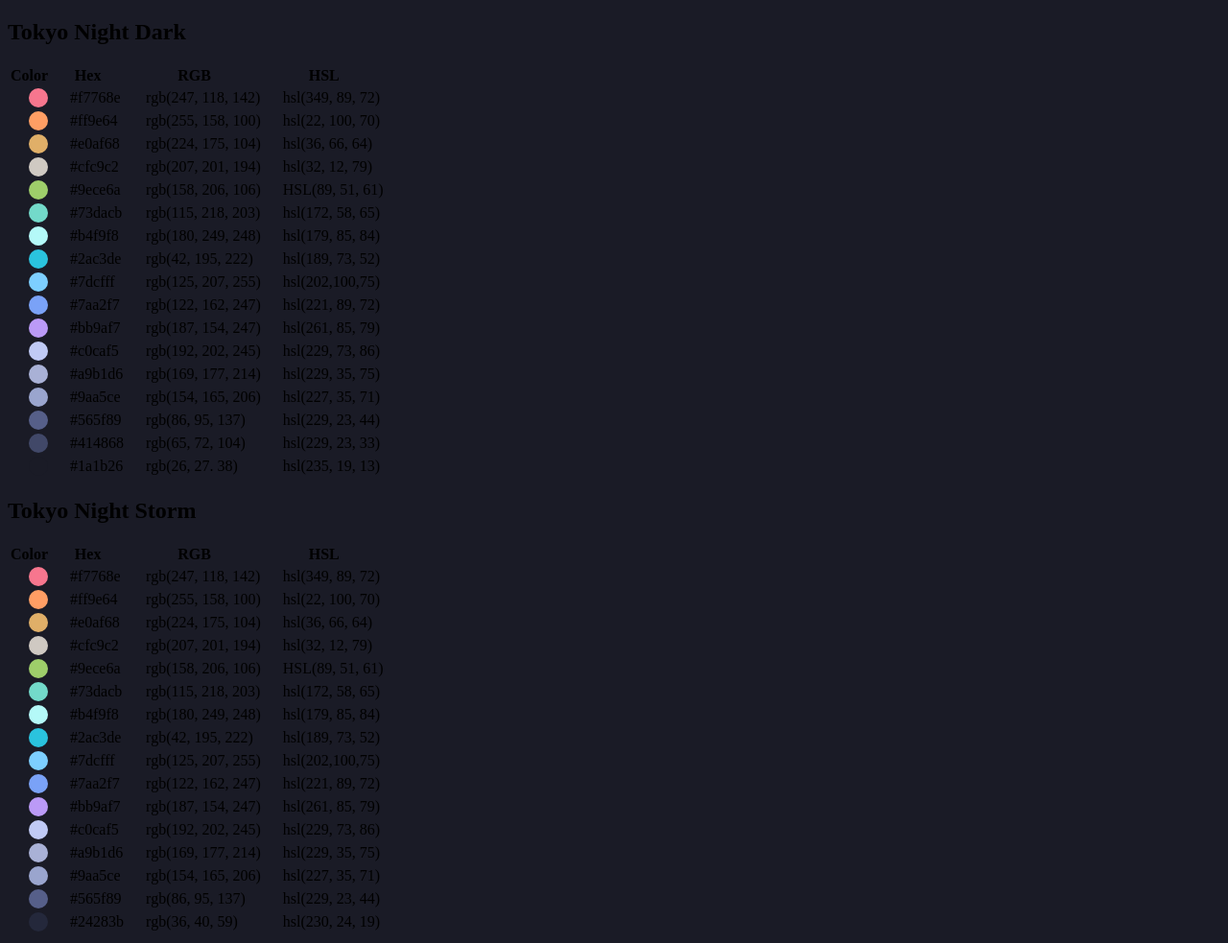
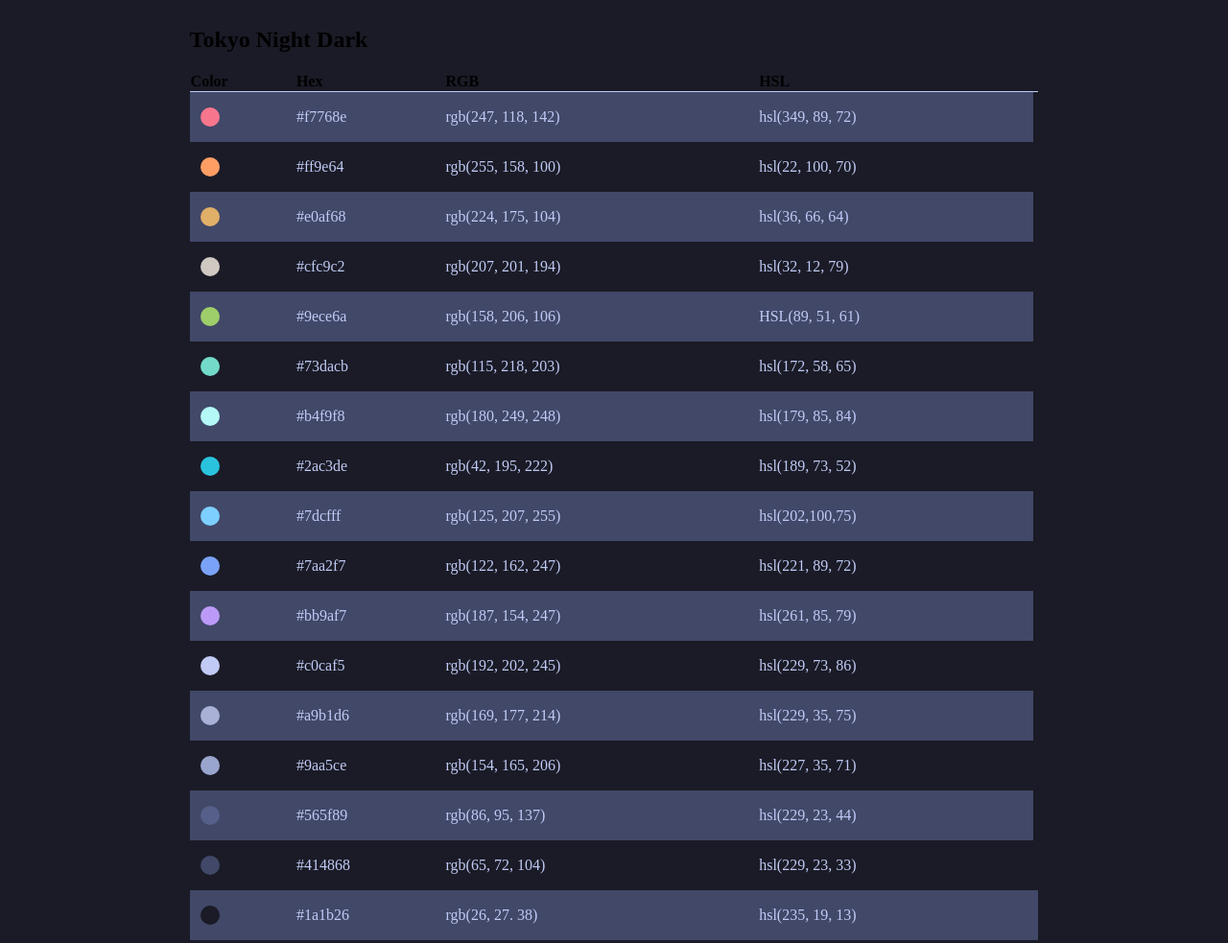
Before and after one commit to wixdaq/Tokyo-Night-Website, a plain HTML site: page pallete.html in a window 1280 px wide. Shown: the top 983 px of the page at 96% size. Drawn offline with Linux system fonts and the light colour scheme.

Commit message:
began styling table

```diff
--- a/pallete.html
+++ b/pallete.html
@@ -9,8 +9,9 @@
 </head>
 
 <body>
+    <div class="table-container">
+        <h2>Tokyo Night Dark</h2>
 
-    <h2>Tokyo Night Dark</h2>
         <table>
             <thead>
                 <tr>
@@ -160,7 +161,8 @@
                 </tr>
             </tbody>
         </table>
-
+    </div>
+    <div class="table-container">
     <h2>Tokyo Night Storm</h2>
     <table>
         <thead>
@@ -303,7 +305,7 @@
         </tbody>
     </table>
 
-
+</div>
 
 
 </body>
--- a/palletestyle.css
+++ b/palletestyle.css
@@ -2,14 +2,44 @@ body {
     background-color:#1a1b26;
 }
 
+table {
+    border-collapse: collapse;
+}
 
 td {
-    padding-left:20px;
+    color:#c0caf5;
+    margin:10px;
+    padding-bottom: 1em;
+    padding-top: 1em;
+}
 
+thead {
+    border-bottom: 1px solid #c0caf5;
+    text-align: left;
+}
+
+tr:nth-of-type(2n) {
+    background-color: #1a1b26;
+}
+
+tr:nth-of-type(2n+1) {
+    background-color: #414868;
+}
+
+th {
+    background-color: #1a1b26;
 }
 
 .color {
     width: 20px;
     height: 20px;
     border-radius: 50%;
+    margin-left: 10%;
 }
+
+.table-container {
+    display: flex;
+    flex-direction: column;
+    margin-left: 15%;
+    margin-right: 15%;
+}
```
Also changed, not shown: index.html (+14 -2 lines), style.css (+6 -3 lines). Lines whose indentation alone changed are shown as unchanged.
